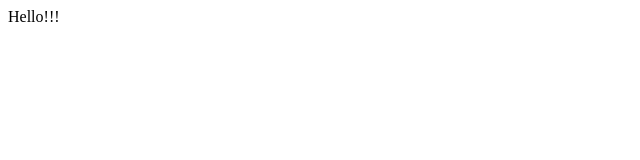
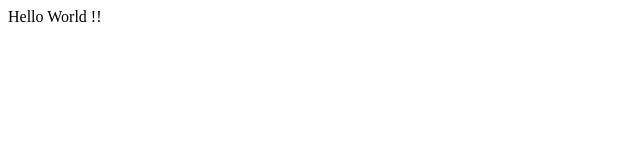
Before and after one commit to Romina-Deuja/Romina-Deuja.github.io, a plain HTML site: page index.html in a window 1280 px wide. Shown: the full height of the page, 0-640 px from the left. Drawn offline with Linux system fonts and the light colour scheme.

Commit message:
first commit

```diff
--- a/index.html
+++ b/index.html
@@ -1,5 +1,5 @@
 <html>
     <body>
-        <p>Hello!!!</p>
+        <p>Hello World !!</p>
     </body>
 </html>
```
